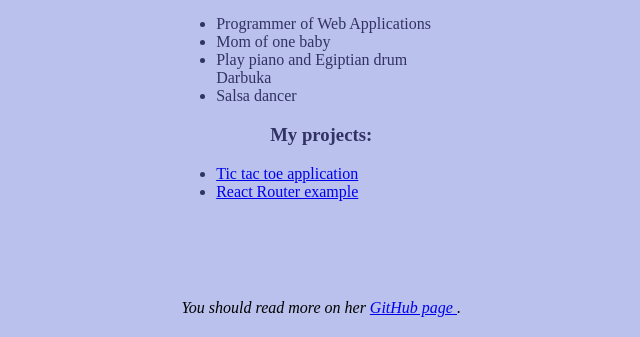
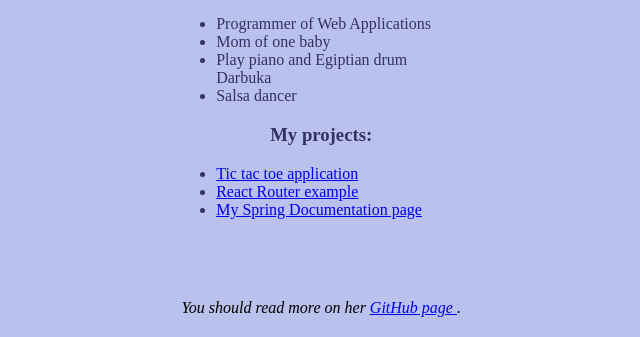
Before and after one commit to tsharon-byte/tsharon-byte.github.io, a plain HTML site: page public/index.html in a window 1280 px wide. Shown: the part 463-800 px from the top of the page, without its empty margins (314-954 px from the left). Drawn offline with Linux system fonts and the light colour scheme.

Commit message:
Merge branch 'develop' of https://github.com/tsharon-byte/tsharon-byte.github.io into develop
# Conflicts:
#	README.md

```diff
--- a/index.html
+++ b/public/index.html
@@ -40,6 +40,8 @@
                        href="https://tsharon-byte.github.io/tic-tac-toe/">Tic tac toe application</a></li>
                 <li><a id="react-router-example" target="_blank"
                        href="https://tsharon-byte.github.io/react-router-example/">React Router example</a></li>
+                <li><a id="spring-documentation" target="_blank"
+                       href="https://tsharon-byte.github.io/spring-documentation/">My Spring Documentation page</a></li>
             </ul>
         </section>
     </main>
```
Also changed, not shown: public/style.css (renamed from style.css).
